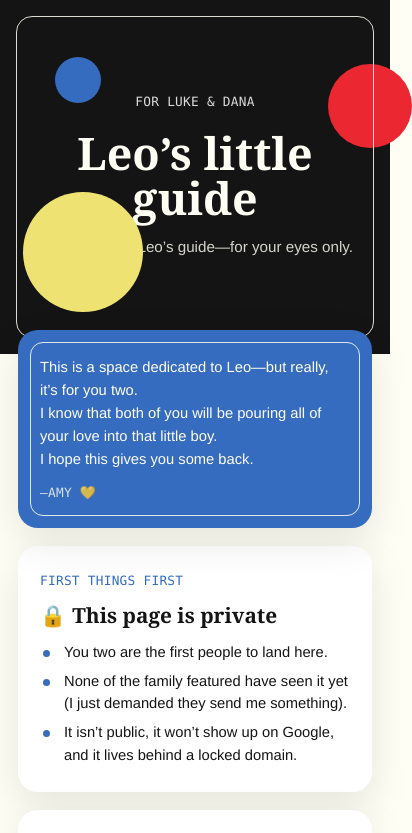
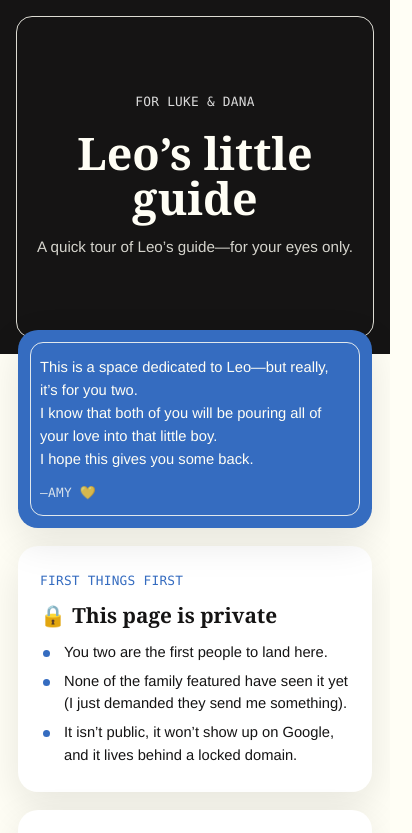
Before and after one commit to paloma-skydive/leo-love, a website: page public/guide.html in a window 390 px wide. Shown: the top 833 px of the page, 412 px wide, since content can reach past the window. Drawn offline with Linux system fonts and the light colour scheme; a web font is replaced by a local one.

Commit message:
Guide: hide decorative hero dots on mobile (they crowded the title/subtitle) (v=99)

```diff
--- a/public/guide.html
+++ b/public/guide.html
@@ -7,7 +7,7 @@
 <link rel="preconnect" href="https://fonts.googleapis.com" />
 <link rel="preconnect" href="https://fonts.gstatic.com" crossorigin />
 <link href="https://fonts.googleapis.com/css2?family=Averia+Libre:ital,wght@0,300;0,400;0,700;1,400&family=Fragment+Mono:ital@0;1&display=swap" rel="stylesheet" />
-<link rel="stylesheet" href="/styles.css?v=98" />
+<link rel="stylesheet" href="/styles.css?v=99" />
 <style>
   /* ---- Guide: calm, uniform, editorial. Aligned to the main page's type scale. ---- */
   .hero-guide-page { background: var(--ink); color: var(--cream); min-height: 42vh; padding-top: 52px; padding-bottom: 56px; }
@@ -17,6 +17,11 @@
   .hero-guide-page .dot-c { z-index: 2; }
   /* Sub sits on one line (no max-width wrap). */
   .hero-guide-page .sub { font-family: var(--body); font-size: .95rem; opacity: .82; margin: 12px auto 0; position: relative; z-index: 5; }
+
+  /* On phones the decorative dots crowd the title/subtitle — hide them there. */
+  @media (max-width: 620px) {
+    .hero-guide-page .hero-dots { display: none; }
+  }
 
   /* Wider, calmer column */
   /* Wider, calmer column. z-index sits ABOVE the hero's inset frame line (z-index 4)
```
